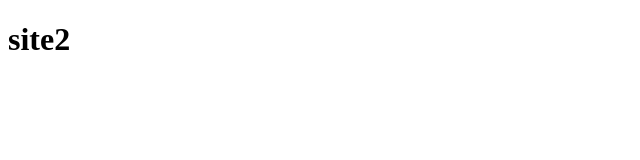
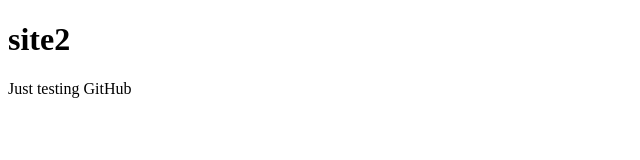
Before and after one commit to RT2018/simpleSite2, a plain HTML site: page index.html in a window 1280 px wide. Shown: the whole page, without its empty margins (0-640 px from the left). Drawn offline with Linux system fonts and the light colour scheme.

Commit message:
p tag added

```diff
--- a/index.html
+++ b/index.html
@@ -8,5 +8,6 @@
 </head>
 <body>
     <h1>site2</h1>
+    <p>Just testing GitHub</p>
 </body>
 </html>
```
